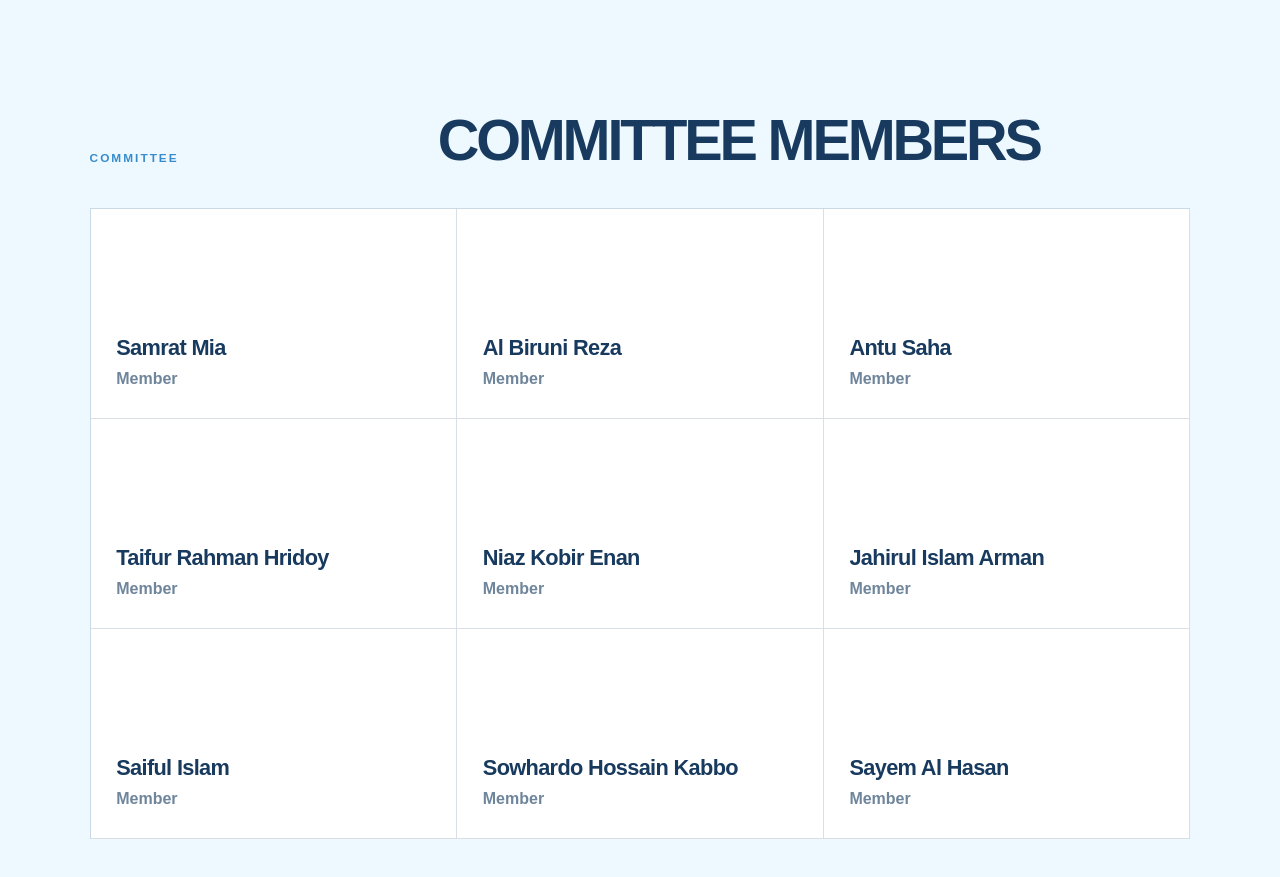
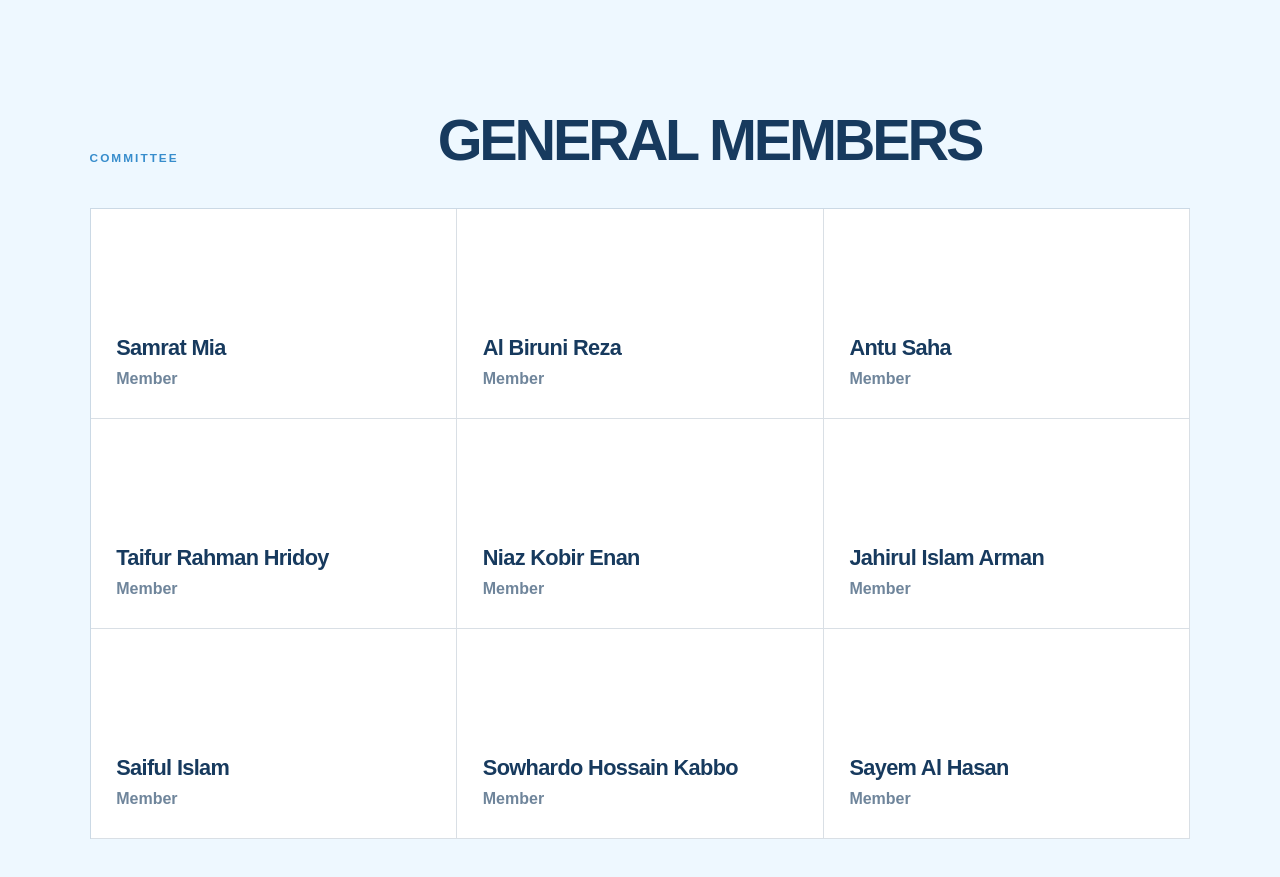
Before and after one commit to hab-1996/bd-sportings-darmstadt, a Vue app: page /committee in a window 1280 px wide. Shown: the part 1957-2834 px from the top of the page. Built offline with nearby package versions, Linux system fonts and the light colour scheme; no server answers.

Commit message:
Rename committee members section

```diff
--- a/src/views/CommitteeView.vue
+++ b/src/views/CommitteeView.vue
@@ -65,7 +65,7 @@ const content = useSiteContent();
       <div class="committee-section">
         <div class="committee-section-heading">
           <p class="section-label">Committee</p>
-          <h2>Committee Members</h2>
+          <h2>General Members</h2>
         </div>
         <div class="people-grid">
           <article v-for="person in content.committeeMembers" :key="person.name" class="person-card">
```
